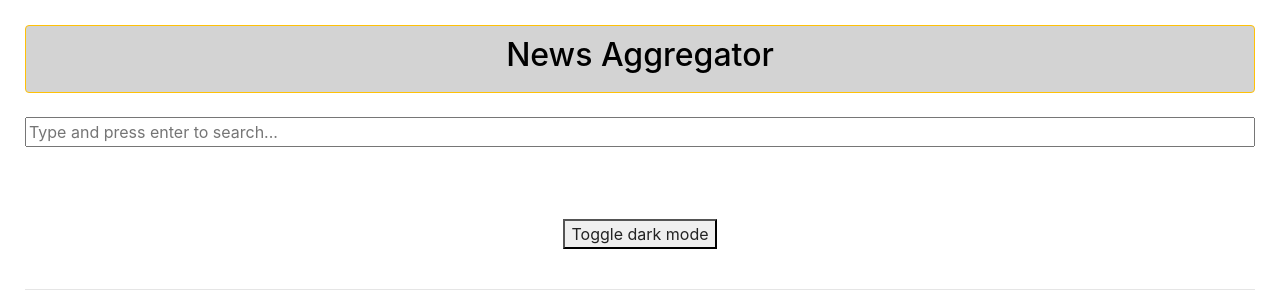
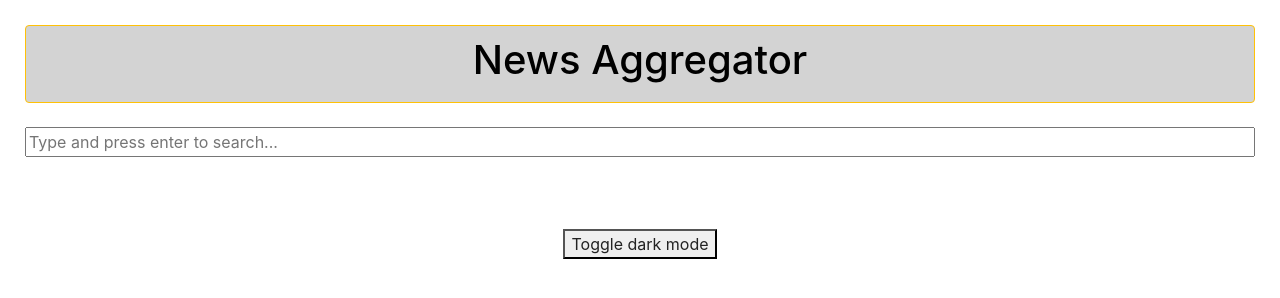
Before and after one commit to sushant14320/news-aggregator-app, a website built with webpack: page src/index.html in a window 1280 px wide. Shown: the top 298 px of the page. Built offline with nearby package versions, Linux system fonts and the light colour scheme; no server answers.

Commit message:
committed

```diff
--- a/src/index.html
+++ b/src/index.html
@@ -18,7 +18,7 @@
 
             <div class="border border-warning rounded">
                 <center>
-                <h2>News Aggregator</h2>
+                <h1>News Aggregator</h1>
                 </center>
             </div>
 <br>
```
